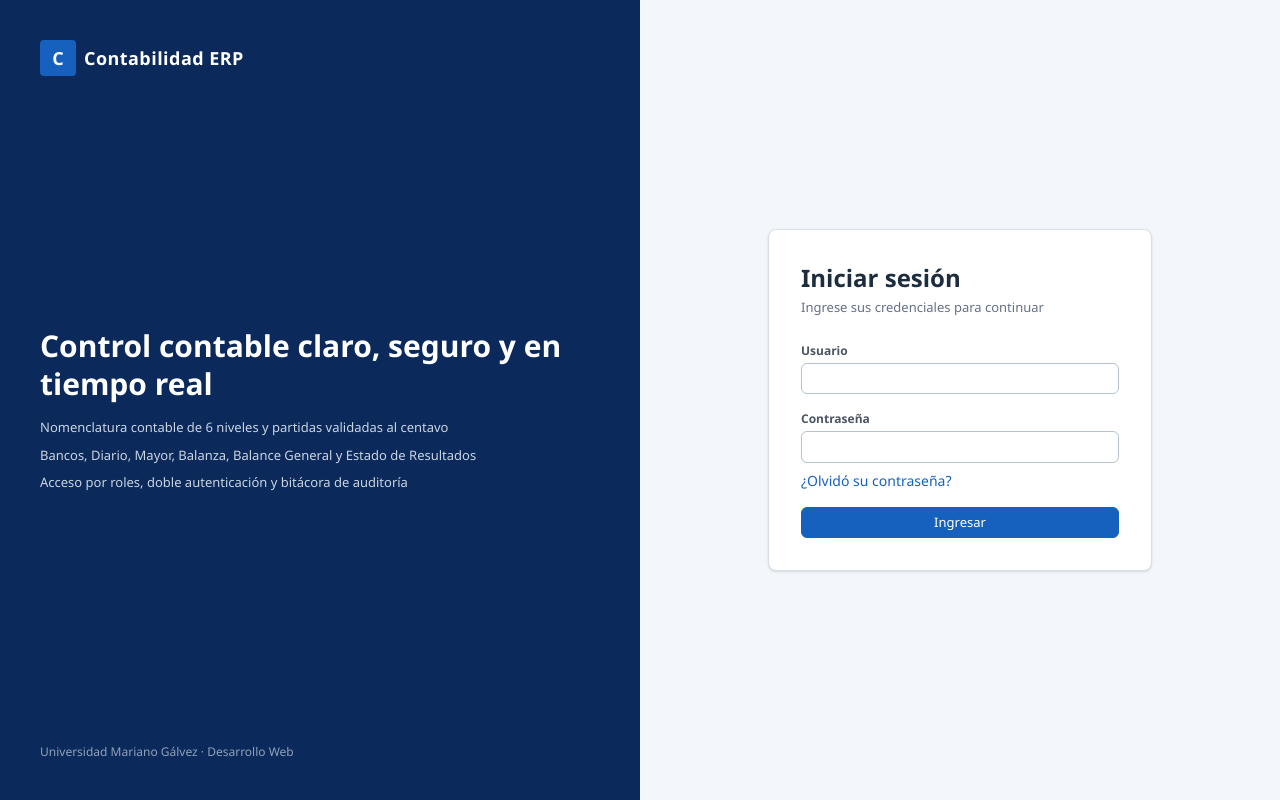
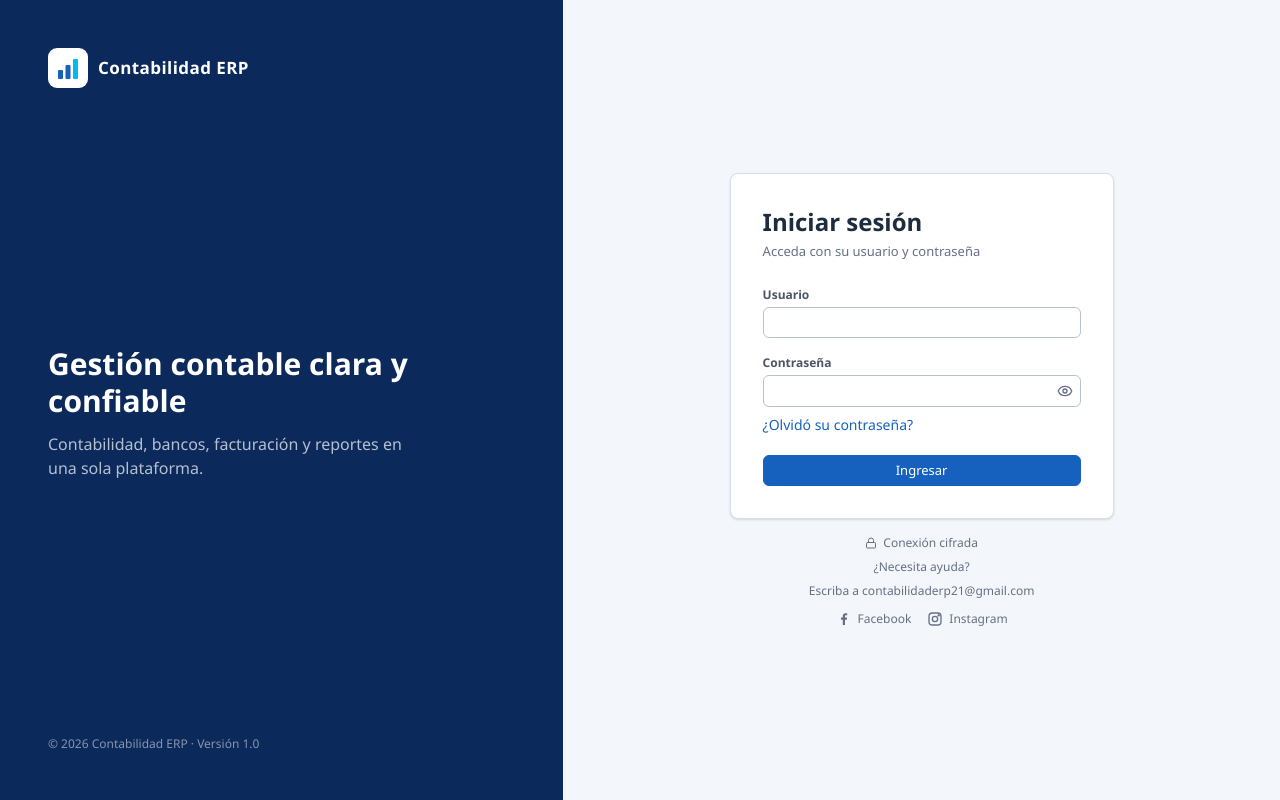
Before and after one commit to JuanJoseVelizC2025/contabilidad-frontend, a Next.js app: page /login in a window 1280 px wide. Built offline with nearby package versions, Linux system fonts and the light colour scheme; no server answers.

Commit message:
Login sobrio con redes, logo, colores e impresion

```diff
--- a/app/(sistema)/inicio/page.js
+++ b/app/(sistema)/inicio/page.js
@@ -132,7 +132,7 @@ export default function InicioPage() {
     <div>
       <div
         className="mb-4 overflow-hidden rounded-xl p-5 text-white sm:p-6"
-        style={{ background: "linear-gradient(120deg, #1661BE 0%, #0C7ECF 55%, #00B9F2 100%)" }}
+            style={{ background: "#1661BE" }}
       >
         <div className="flex flex-wrap items-end justify-between gap-4">
           <div>
@@ -156,7 +156,7 @@ export default function InicioPage() {
             )}
             <Link
               href="/reportes/estado-resultados"
-              className="rounded-md border border-white/60 px-3 py-2 text-sm font-medium text-white hover:bg-white/10"
+                            className="rounded-md bg-white px-3 py-2 text-sm font-medium text-[#1661BE] shadow-sm hover:bg-white/90"
             >
               Estado de Resultados
             </Link>
--- a/app/(sistema)/layout.js
+++ b/app/(sistema)/layout.js
@@ -29,6 +29,7 @@ import {
 } from "lucide-react";
 import { api, obtenerUsuario, cerrarSesion } from "@/lib/api";
 import { AvisoProvider } from "@/components/ui";
+import Logo from "@/components/Logo";
 
 const TODOS = ["Administrador", "Contador", "Consulta"];
 const ADMIN = ["Administrador"];
@@ -189,7 +190,7 @@ export default function SistemaLayout({ children }) {
     <div className="flex min-h-screen flex-col">
       <header
         className="sticky top-0 z-40 flex h-12 shrink-0 items-center gap-3 px-3 text-white print:hidden"
-        style={{ background: "linear-gradient(90deg, #0b2a5b 0%, #1661be 100%)" }}
+        style={{ background: "#0b2a5b" }}
       >
         <button
           onClick={alternarMenu}
@@ -200,10 +201,7 @@ export default function SistemaLayout({ children }) {
           <Menu size={20} />
         </button>
 
-        <div className="flex items-center gap-2">
-          <div className="flex h-7 w-7 items-center justify-center rounded bg-accent text-sm font-bold">C</div>
-          <span className="font-semibold tracking-wide">Contabilidad ERP</span>
-        </div>
+        <Logo size={28} claro />
 
         <div className="ml-4 hidden items-center gap-2 text-sm text-white/80 md:flex">
           <Building2 size={16} />
--- a/app/globals.css
+++ b/app/globals.css
@@ -105,7 +105,7 @@ body {
 }
 
 /* Telefonos */
-@media (max-width: 767px) {
+@media screen and (max-width: 767px)  {
   .input { font-size: 16px; }
   .tabla th, .tabla td { white-space: nowrap; }
   main .grid-cols-3,
@@ -117,12 +117,47 @@ body {
   .modal-cuerpo .col-span-4 { grid-column: auto !important; }
 }
 
-@media (max-width: 479px) {
+@media screen and (max-width: 479px) {
   main .grid-cols-2,
   main .grid-cols-3,
   main .grid-cols-4 { grid-template-columns: minmax(0, 1fr); }
 }
 
 @media print {
-  body { background: #fff; }
+  @page { size: letter portrait; margin: 12mm; }
+
+  body { background: #fff; color: #000; font-size: 10.5px; }
+  main { padding: 0 !important; }
+  .btn { display: none !important; }
+
+  .card {
+    border: 0;
+    border-radius: 0;
+    box-shadow: none;
+    overflow: visible !important;
+    max-width: none !important;
+  }
+  .max-w-3xl, .max-w-4xl, .max-w-5xl, .max-w-6xl { max-width: none !important; }
+
+  .tabla { width: 100%; font-size: 10px; border-collapse: collapse; }
+  .tabla th,
+  .tabla td {
+    padding: 3px 6px;
+    border: 1px solid #b9c0c9;
+    white-space: normal;
+  }
+  .tabla th {
+    background: #e8edf3 !important;
+    color: #000;
+    -webkit-print-color-adjust: exact;
+    print-color-adjust: exact;
+  }
+  .tabla tbody tr:nth-child(even) { background: transparent; }
+  .tabla thead { display: table-header-group; }
+  .tabla tfoot { display: table-footer-group; }
+  .tabla tr { break-inside: avoid; }
+
+  h1, h2, h3 { break-after: avoid; }
+  svg[data-grafica] { max-height: 70mm; }
+  .card:has(svg[data-grafica]) { break-inside: avoid; }
 }
--- a/app/login/page.js
+++ b/app/login/page.js
@@ -2,13 +2,48 @@
 
 import { useState } from "react";
 import { useRouter } from "next/navigation";
+import { Eye, EyeOff, Lock } from "lucide-react";
 import { api, guardarSesion } from "@/lib/api";
+import Logo from "@/components/Logo";
+
+const REDES = [
+  { nombre: "Facebook", url: "https://www.facebook.com/profile.php?id=61595959863861", icono: "facebook" },
+  { nombre: "Instagram", url: "https://www.instagram.com/erpcontabilidad?utm_source=qr", icono: "instagram" },
+];
+
+function IconoRed({ tipo }) {
+  if (tipo === "facebook") {
+    return (
+      <svg width="16" height="16" viewBox="0 0 24 24" fill="currentColor" aria-hidden="true">
+        <path d="M13.5 21v-8h2.7l.4-3.2h-3.1V7.8c0-.9.3-1.5 1.6-1.5h1.7V3.4c-.3 0-1.3-.1-2.5-.1-2.5 0-4.1 1.5-4.1 4.2v2.3H7.5V13h2.7v8h3.3z" />
+      </svg>
+    );
+  }
+  return (
+    <svg
+      width="16"
+      height="16"
+      viewBox="0 0 24 24"
+      fill="none"
+      stroke="currentColor"
+      strokeWidth="2"
+      strokeLinecap="round"
+      strokeLinejoin="round"
+      aria-hidden="true"
+    >
+      <rect x="3" y="3" width="18" height="18" rx="5" />
+      <circle cx="12" cy="12" r="4" />
+      <circle cx="17.5" cy="6.5" r="0.8" fill="currentColor" />
+    </svg>
+  );
+}
 
 export default function LoginPage() {
   const router = useRouter();
   const [modo, setModo] = useState("login");
   const [nombreUsuario, setNombreUsuario] = useState("");
   const [clave, setClave] = useState("");
+  const [ver, setVer] = useState(false);
   const [codigo, setCodigo] = useState("");
   const [nuevaClave, setNuevaClave] = useState("");
   const [confirmar, setConfirmar] = useState("");
@@ -103,55 +138,68 @@ export default function LoginPage() {
 
   return (
     <div className="flex min-h-screen">
-      <div className="hidden w-1/2 flex-col justify-between bg-shell p-10 text-white lg:flex">
-        <div className="flex items-center gap-2">
-          <div className="flex h-9 w-9 items-center justify-center rounded bg-brand text-lg font-bold">C</div>
-          <span className="text-lg font-semibold tracking-wide">Contabilidad ERP</span>
+      <div
+        className="hidden w-[44%] flex-col justify-between p-12 text-white lg:flex"
+        style={{ background: "#0B2A5B" }}
+      >
+        <Logo size={40} claro />
+
+        <div>
+          <h2 className="mb-3 text-3xl font-semibold leading-tight">Gestión contable clara y confiable</h2>
+          <p className="max-w-sm text-base text-white/70">
+            Contabilidad, bancos, facturación y reportes en una sola plataforma.
+          </p>
         </div>
 
-        <div>
-          <h2 className="mb-4 text-3xl font-semibold leading-tight">
-            Control contable claro, seguro y en tiempo real
-          </h2>
-          <ul className="space-y-2 text-slate-300">
-            <li>Nomenclatura contable de 6 niveles y partidas validadas al centavo</li>
-            <li>Bancos, Diario, Mayor, Balanza, Balance General y Estado de Resultados</li>
-            <li>Acceso por roles, doble autenticación y bitácora de auditoría</li>
-          </ul>
+        <p className="text-xs text-white/50">© 2026 Contabilidad ERP · Versión 1.0</p>
       </div>
 
-        <p className="text-xs text-slate-400">Universidad Mariano Gálvez · Desarrollo Web</p>
+      <div className="flex flex-1 flex-col items-center justify-center p-6">
+        <div className="mb-6 lg:hidden">
+          <Logo size={40} />
         </div>
 
-      <div className="flex flex-1 items-center justify-center p-6">
-        <div className="card w-full max-w-sm p-8 shadow">
+        <div className="card w-full max-w-sm p-8 shadow-sm">
           {info && <p className="alerta alerta-ok">{info}</p>}
 
           {modo === "login" && (
             <form onSubmit={iniciar}>
               <h1 className="mb-1 text-2xl font-semibold">Iniciar sesión</h1>
-              <p className="mb-6 text-muted">Ingrese sus credenciales para continuar</p>
+              <p className="mb-6 text-muted">Acceda con su usuario y contraseña</p>
 
               <label className="label">Usuario</label>
               <input
                 className="input mb-4"
                 value={nombreUsuario}
                 onChange={(e) => setNombreUsuario(e.target.value)}
+                autoComplete="username"
                 required
               />
 
               <label className="label">Contraseña</label>
+              <div className="relative mb-2">
                 <input
-                type="password"
-                className="input mb-2"
+                  type={ver ? "text" : "password"}
+                  className="input"
+                  style={{ paddingRight: 36 }}
                   value={clave}
                   onChange={(e) => setClave(e.target.value)}
+                  autoComplete="current-password"
                   required
                 />
+                <button
+                  type="button"
+                  onClick={() => setVer(!ver)}
+                  className="absolute right-2 top-1/2 -translate-y-1/2 text-muted hover:text-slate-700"
+                  aria-label={ver ? "Ocultar contraseña" : "Mostrar contraseña"}
+                >
+                  {ver ? <EyeOff size={16} /> : <Eye size={16} />}
+                </button>
+              </div>
 
               <button
                 type="button"
-                className="mb-4 text-sm text-brand hover:underline"
+                className="mb-5 text-sm text-brand hover:underline"
                 onClick={() => cambiarModo("olvide")}
               >
                 ¿Olvidó su contraseña?
@@ -267,6 +315,26 @@ export default function LoginPage() {
             </form>
           )}
         </div>
+
+                <p className="mt-4 flex items-center gap-1.5 text-xs text-muted">
+          <Lock size={12} /> Conexión cifrada
+        </p>
+        <p className="mt-2 text-xs text-muted">¿Necesita ayuda?</p>
+        <p className="mt-2 text-xs text-muted">Escriba a contabilidaderp21@gmail.com</p>
+
+        <div className="mt-3 flex items-center gap-4 text-muted">
+          {REDES.map((r) => (
+            <a
+              key={r.nombre}
+              href={r.url}
+              target="_blank"
+              rel="noopener noreferrer"
+              className="flex items-center gap-1.5 text-xs hover:text-brand"
+            >
+              <IconoRed tipo={r.icono} /> {r.nombre}
+            </a>
+          ))}
+        </div>
       </div>
     </div>
   );
--- /dev/null
+++ b/components/Logo.js
@@ -0,0 +1,23 @@
+export default function Logo({ size = 36, texto = true, claro = false }) {
+  const fondo = claro ? "#ffffff" : "#1661BE";
+  const barra = claro ? "#1661BE" : "#ffffff";
+  const punta = "#00B9F2";
+
+  return (
+    <div className="flex items-center gap-2.5">
+      <svg width={size} height={size} viewBox="0 0 40 40" role="img" aria-label="Contabilidad ERP">
+        <rect width="40" height="40" rx="9" fill={fondo} />
+        <rect x="10" y="22" width="5" height="9" rx="1" fill={barra} />
+        <rect x="17.5" y="17" width="5" height="14" rx="1" fill={barra} />
+        <rect x="25" y="11" width="5" height="20" rx="1" fill={punta} />
+      </svg>
+      {texto && (
+        <span
+          className={`text-[17px] font-semibold tracking-wide ${claro ? "text-white" : "text-slate-800"}`}
+        >
+          Contabilidad ERP
+        </span>
+      )}
+    </div>
+  );
+}
```
Also changed, not shown: app/icon.svg (added). Lines whose indentation alone changed are shown as unchanged.
